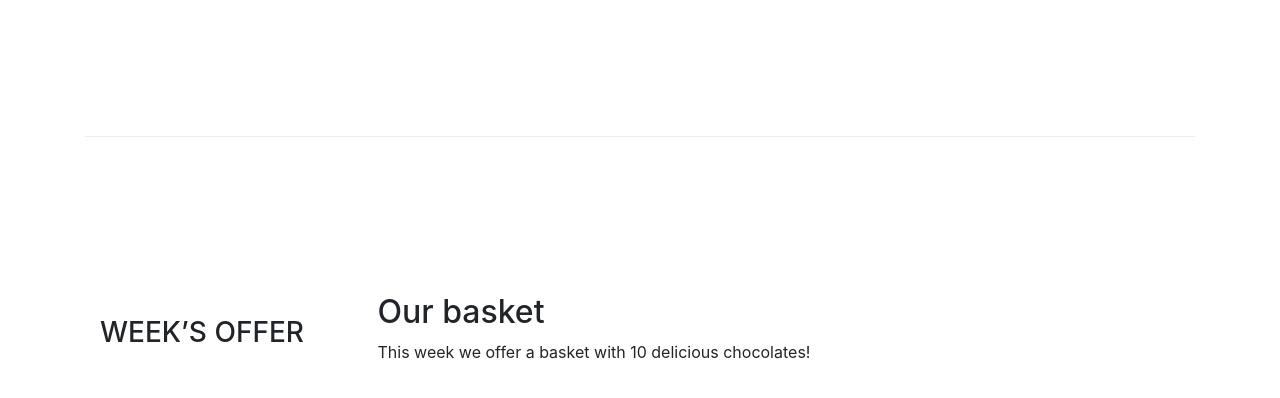
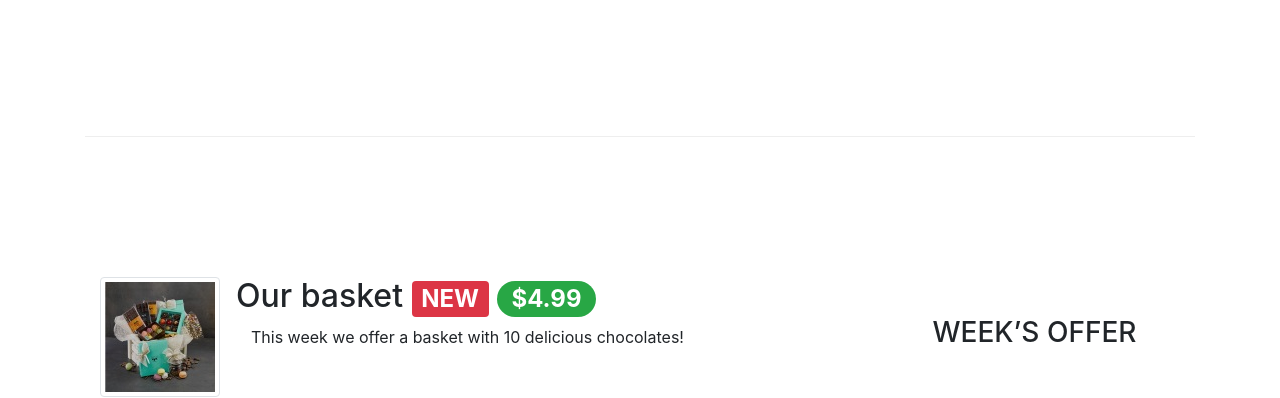
Before and after one commit to anthigithub/leChocolat, a website: page index.html in a window 1280 px wide. Shown: the part 576-974 px from the top of the page. Drawn offline with nearby package versions, Linux system fonts and the light colour scheme.

Commit message:
Bootstrap Assignment 4 Task

```diff
--- a/index.html
+++ b/index.html
@@ -76,12 +76,20 @@
         </div>
 
         <div class="row row-content align-items-center">
+            <div class="col-sm col-md">
+                <div class="media">
+                    <img class="d-flex mr-3 img-thumbnail align-self-center" src="images/promotion.jpg" alt="85% DARK CHOCOLATE">
+                    <div class="media-body">
+                        <h2 class="mt-0">Our basket
+                            <span class="badge badge-danger">NEW</span>
+                            <span class="badge badge-pill badge-success">$4.99</span>
+                        </h2>
+                        <p class="col d-none d-md-block">This week we offer a basket with 10 delicious chocolates!</p>
+                    </div>
+                </div>
+            </div>
             <div class="col-sm-4 col-md-3">
                 <h3>WEEK’S OFFER</h3>
-            </div>
-            <div class="col-sm col-md">
-                <h2>Our basket</h2>
-                <p>This week we offer a basket with 10 delicious chocolates! </p>
             </div>
         </div>
 
```
